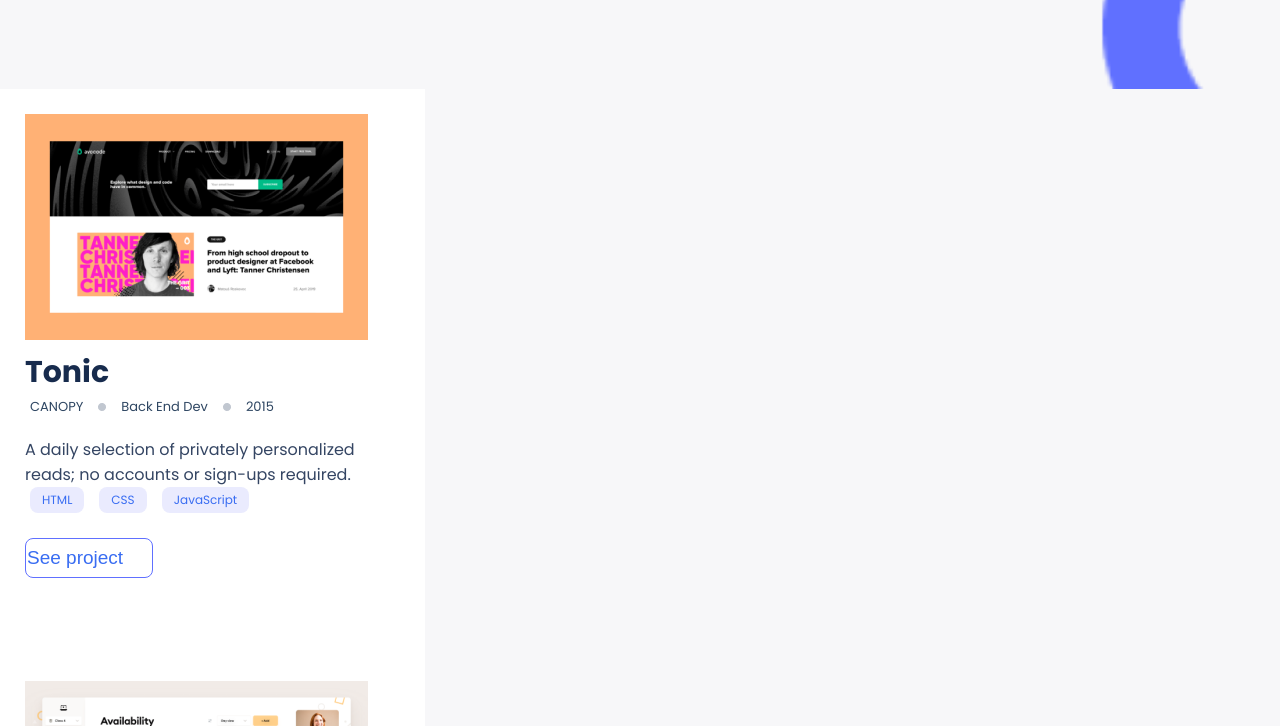
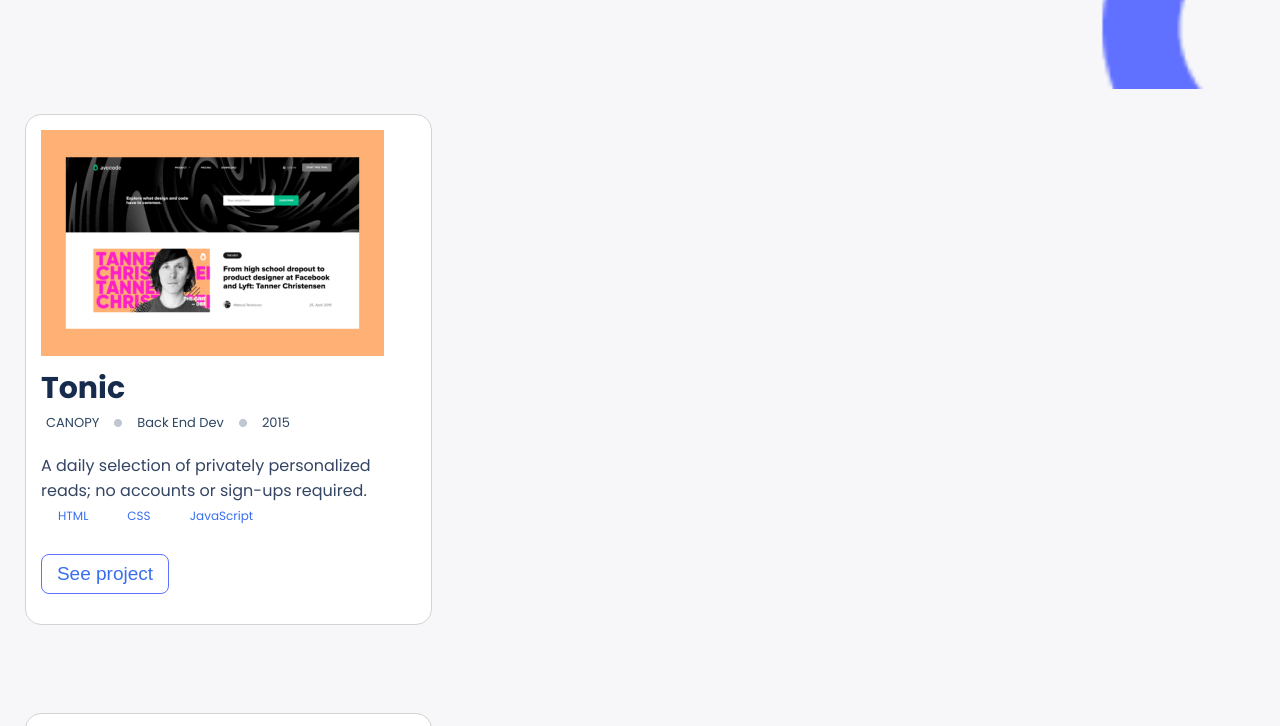
Before and after one commit to pradmon/MyPortfolio, a website: page index.html in a window 1280 px wide. Shown: the part 390-1116 px from the top of the page. Drawn offline with Linux system fonts and the light colour scheme.

Commit message:
Add background in each card.

```diff
--- a/style.css
+++ b/style.css
@@ -133,7 +133,6 @@ body {
   padding: 25px;
   gap: 88px;
   margin-bottom: 90px;
-  background-color: #fff;
 }
 
 .work-section ul {
@@ -166,6 +165,17 @@ body {
   margin-left: 138px;
 }
 
+.work1,
+.work2,
+.work3,
+.work4,
+.about-myself {
+  border-radius: 16px;
+  background-color: white;
+  border: 1px solid lightgray;
+  padding: 15px;
+}
+
 .work1-detail ul li a {
   color: #2e4662;
 }
@@ -186,7 +196,6 @@ body {
 
 .work-description-detail ul li {
   font-size: 12px;
-  background-color: #eaebfe;
   padding: 4px 12px;
   border-radius: 8px;
 }
@@ -203,7 +212,7 @@ body {
 
 .btn:enabled {
   font-size: 19px;
-  text-align: start;
+  text-align: center;
   padding: 8px 1px;
   border: 1px solid #6070ff;
   width: 124px;
@@ -319,7 +328,6 @@ body {
 .about_myself .language-list > li {
   list-style: none;
   padding: 8px 10px;
-  background-color: #f7f7f9;
   padding-bottom: 1px;
   width: 260px;
   border-radius: 8px;
```
